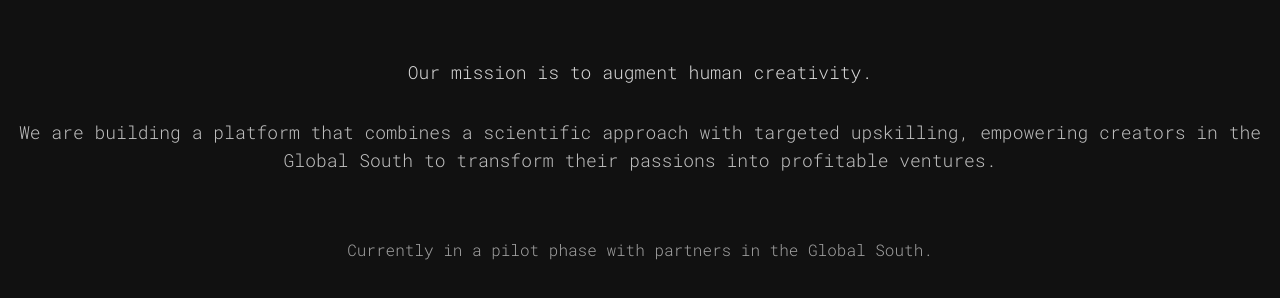
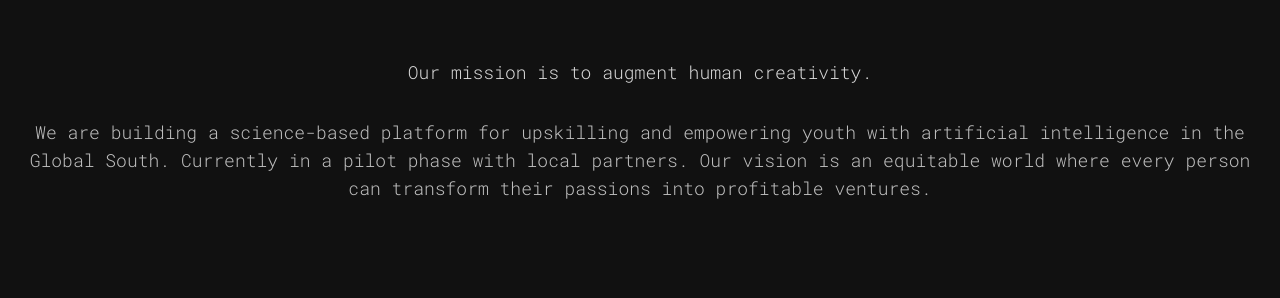
Before and after one commit to KOYA-Labs/KOYA-Labs_website, a plain HTML site: page index.html in a window 1280 px wide. Shown: the part 264-562 px from the top of the page. Drawn offline with nearby package versions, Linux system fonts and the light colour scheme.

Commit message:
chagned body and remvoed stealth text

```diff
--- a/index.html
+++ b/index.html
@@ -80,18 +80,9 @@
       md:text-lg
       text-[#BEBEBE]
     ">
-    We are building a platform that combines a scientific approach with targeted upskilling, empowering creators in the Global South to transform their passions into profitable ventures.
+    We are building a science-based platform for upskilling and empowering youth with artificial intelligence in the Global South. Currently in a pilot phase with local partners. Our vision is an equitable world where every person can transform their passions into profitable ventures.
     </p>
   </div>
 
-  <!-- 3) STEALTH TEXT -->
-  <p class="
-    text-[0.7rem]               /* Very small default to keep it subtle on mobile */
-    sm:text-sm            /* Bump up on small+ screens */
-    md:text-base          /* Larger on medium+ screens */
-    text-[#A1A1A1]
-  ">
-    Currently in a pilot phase with partners in the Global South.
-  </p>
 </body>
 </html>
```
